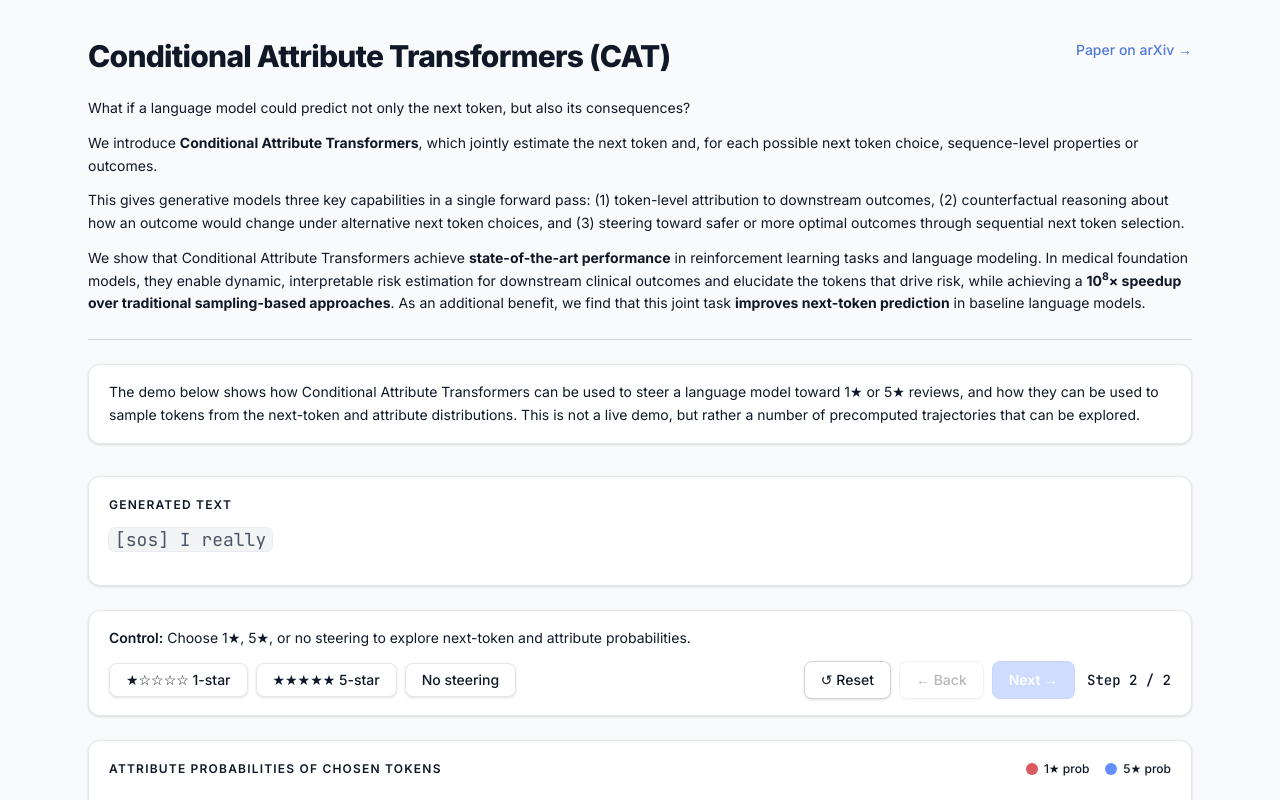
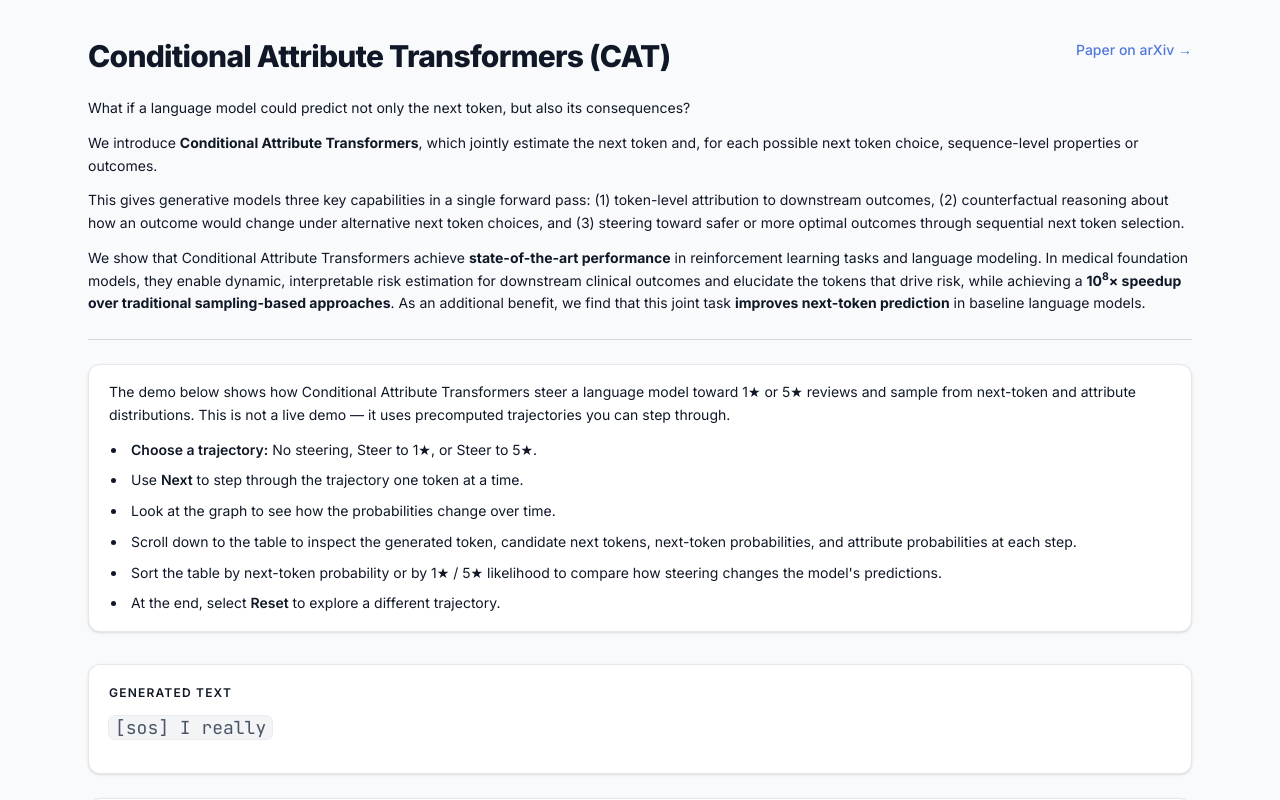
Before and after one commit to AJLozaLab/CAT-demo, a Next.js app: page / in a window 1280 px wide. Shown: the top 800 px of the page. Built offline with nearby package versions, Linux system fonts and the light colour scheme.

Commit message:
Update CATDemo.jsx

```diff
--- a/components/CATDemo.jsx
+++ b/components/CATDemo.jsx
@@ -1474,10 +1474,30 @@ export default function CATDemo() {
           </div>
 
           <div className="mt-6 pt-6 border-t border-gray-300">
-            <div className="bg-white border border-gray-200 rounded-xl px-5 py-4 shadow-sm text-gray-900 text-xs sm:text-sm leading-relaxed">
+            <div className="bg-white border border-gray-200 rounded-xl px-5 py-4 shadow-sm text-gray-900 text-xs sm:text-sm leading-relaxed space-y-3">
               <p>
-                The demo below shows how Conditional Attribute Transformers can be used to steer a language model toward 1★ or 5★ reviews, and how they can be used to sample tokens from the next-token and attribute distributions. This is not a live demo, but rather a number of precomputed trajectories that can be explored.
+                The demo below shows how Conditional Attribute Transformers steer a language model toward 1★ or 5★ reviews and sample from next-token and attribute distributions. This is not a live demo — it uses precomputed trajectories you can step through.
               </p>
+              <ul className="list-disc list-inside space-y-2 pl-0.5">
+                <li>
+                  <span className="font-semibold">Choose a trajectory:</span> No steering, Steer to 1★, or Steer to 5★.
+                </li>
+                <li>
+                  Use <span className="font-semibold">Next</span> to step through the trajectory one token at a time.
+                </li>
+                <li>
+                  Look at the graph to see how the probabilities change over time.
+                </li>
+                <li>
+                  Scroll down to the table to inspect the generated token, candidate next tokens, next-token probabilities, and attribute probabilities at each step.
+                </li>
+                <li>
+                  Sort the table by next-token probability or by 1★ / 5★ likelihood to compare how steering changes the model's predictions.
+                </li>
+                <li>
+                  At the end, select <span className="font-semibold">Reset</span> to explore a different trajectory.
+                </li>
+              </ul>
             </div>
           </div>
         </div>
```
